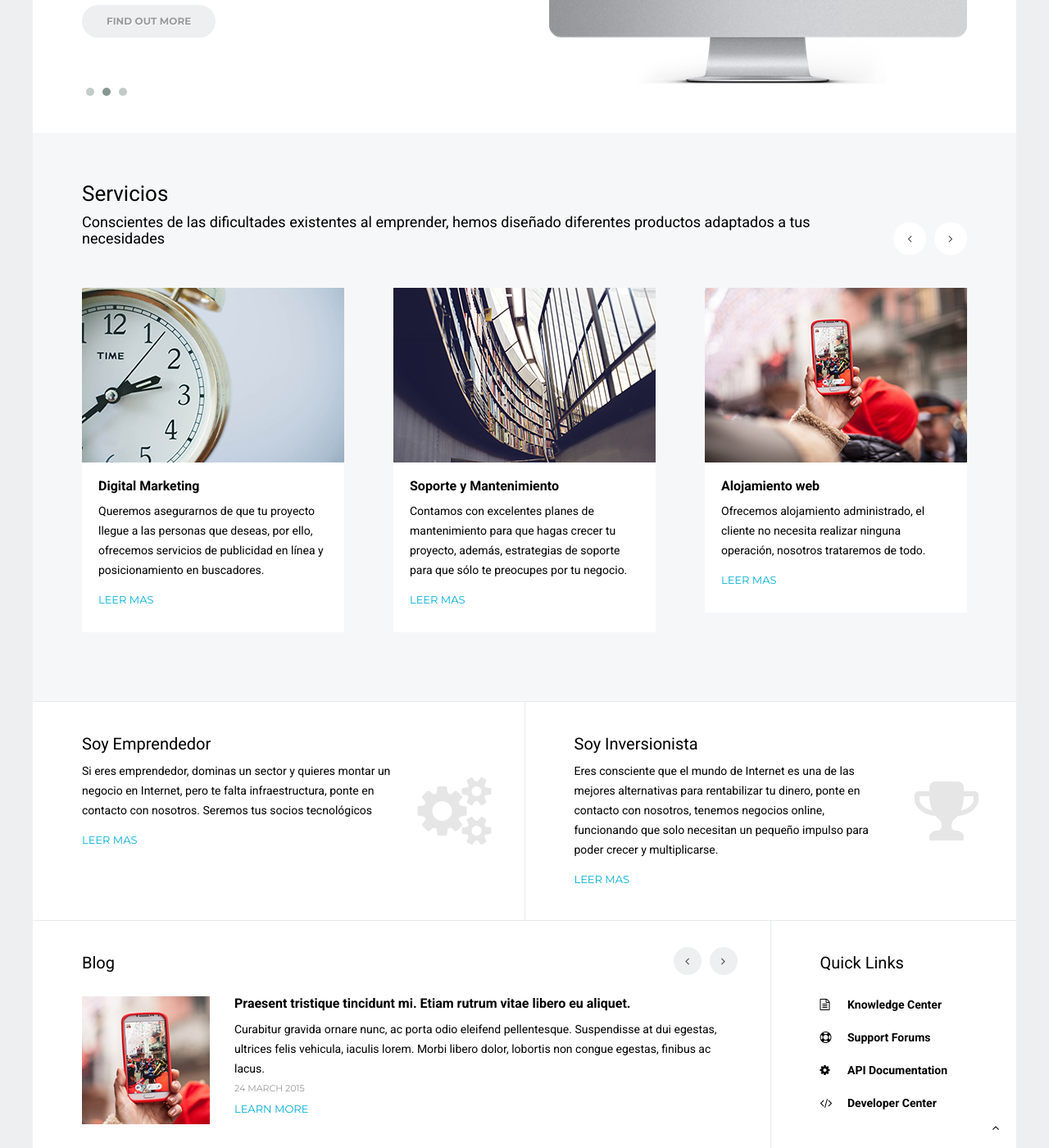
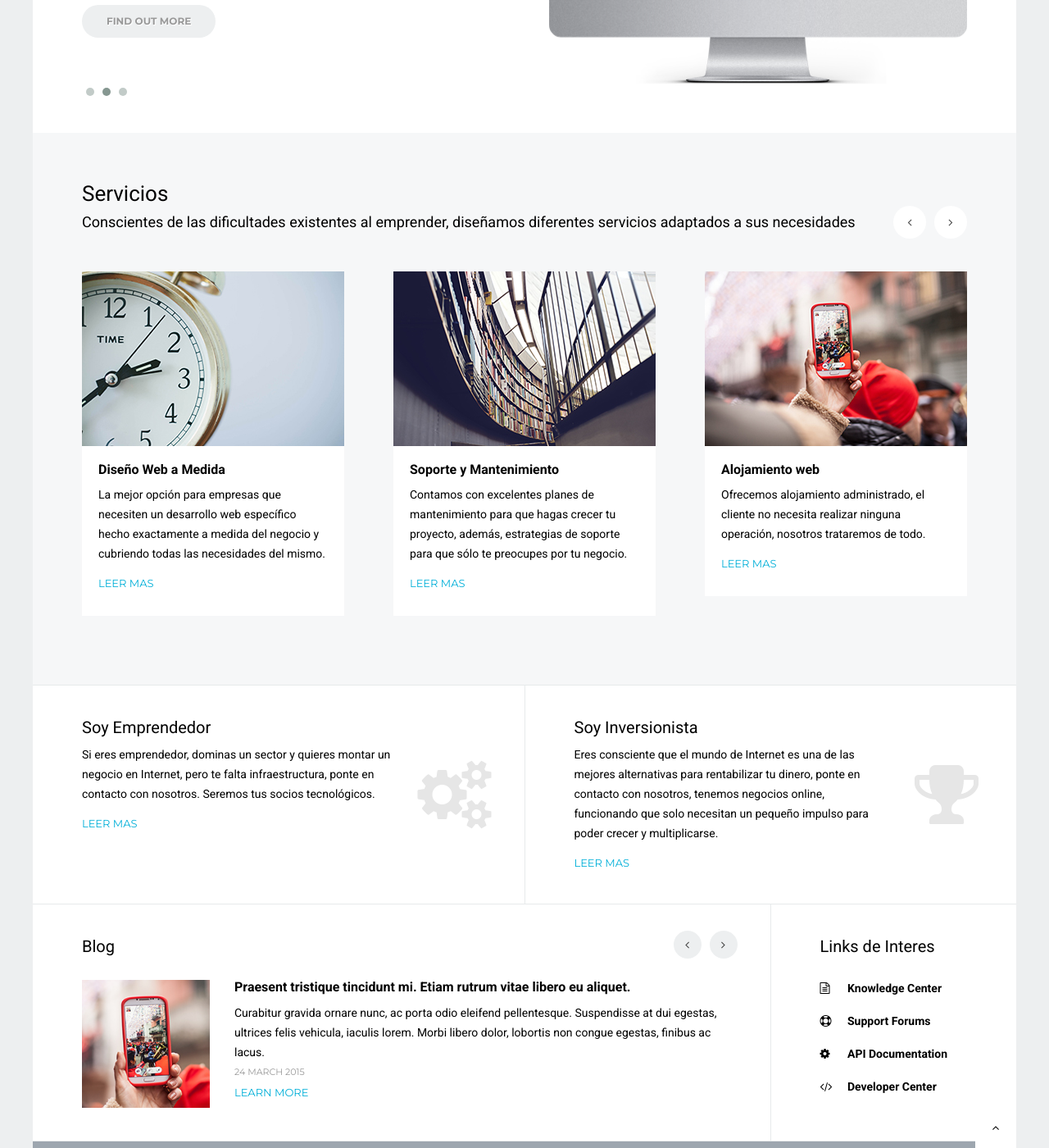
Before and after one commit to SolucionesWebCO/SolucionesWeb, a Jekyll site: the page built from index.html, in a window 1280 px wide and 1400 px high, scrolled down 965 px. Shown: the whole window at 82% size. Built offline with Jekyll 4.4.1, drawn with Linux system fonts in a browser that asks for light colours; some of the changed text lies outside the part shown.

Commit message:
Changes on content

```diff
--- a/index.html
+++ b/index.html
@@ -27,7 +27,7 @@ published: true
                 <div class="caption-wrapper">
                     <p class="text-2">DEJALO EN BUENAS MANOS</p>
                     <p class="text-1">TE AYUDAMOS A CRECER TU PROYECTO.</p>
-                    <p class="text-3">Conoce nuestros planes de mantenimientoy soporte.</p>
+                    <p class="text-3">Conoce nuestros planes de mantenimientoy soporte</p>
                     <p><a href="#" class="btn btn-black">LEER MAS <i class="fa fa-angle-right right"></i></a></p>
                 </div>
             </div>
@@ -114,8 +114,7 @@ published: true
         <!-- Section Services -->
         <section class="site-block grey" id="section-services">
             <h2 class="section-title">Servicios</h2>
-            <h4 class="section-desc">Conscientes de las dificultades existentes al emprender,
-hemos diseñado diferentes productos adaptados a tus necesidades</h4>
+            <h4 class="section-desc">Conscientes de las dificultades existentes al emprender, diseñamos diferentes servicios adaptados a sus necesidades</h4>
             <div class="row large">
                 <div class="services-list type-one owl-two" id="owl-services">
                     <div class="col-md-12">
@@ -129,8 +128,8 @@ hemos diseñado diferentes productos adaptados a tus necesidades</h4>
                     <div class="col-md-12">
                         <div class="sh-image"><a href="#"><img src="assets/img/service-2.jpg" alt="Digital marketing" class="img-full"></a></div>
                         <div class="sh-desc">
-                            <h4>Digital Marketing</h4>
-                            <p>Queremos asegurarnos de que tu proyecto llegue a las personas que deseas, por ello, ofrecemos servicios de publicidad en línea y posicionamiento en buscadores.</p>
+                            <h4>Diseño Web a Medida</h4>
+                            <p>La mejor opción para empresas que necesiten un desarrollo web específico hecho exactamente a medida del negocio y cubriendo todas las necesidades del mismo.</p>
                             <p><a href="#" class="btn btn-link">LEER MAS</a></p>
                         </div>
                     </div>
@@ -177,7 +176,7 @@ hemos diseñado diferentes productos adaptados a tus necesidades</h4>
                 <div class="col-md-6 with-icon">
                     <i class="fa fa-cogs"></i>
                     <h3>Soy Emprendedor</h3>
-                    <p>Si eres emprendedor, dominas un sector y quieres montar un negocio en Internet, pero te falta infraestructura, ponte en contacto con nosotros. Seremos tus socios tecnológicos</p>
+                    <p>Si eres emprendedor, dominas un sector y quieres montar un negocio en Internet, pero te falta infraestructura, ponte en contacto con nosotros. Seremos tus socios tecnológicos.</p>
                     <p><a href="#" class="btn btn-link">LEER MAS</a></p>
                 </div>
                 <div class="col-md-6 with-icon">
@@ -243,7 +242,7 @@ hemos diseñado diferentes productos adaptados a tus necesidades</h4>
                     </div>
                 </div>
                 <div class="col-md-3">
-                    <h3 class="margin-b30">Quick Links</h3>
+                    <h3 class="margin-b30">Links de Interes</h3>
                     <nav>
                         <ul class="quick-links">
                             <li><a href="#"><i class="fa fa-file-text-o"></i> Knowledge Center</a></li>
```
Also changed, not shown: other parts of index.html (+2 -2 lines).
